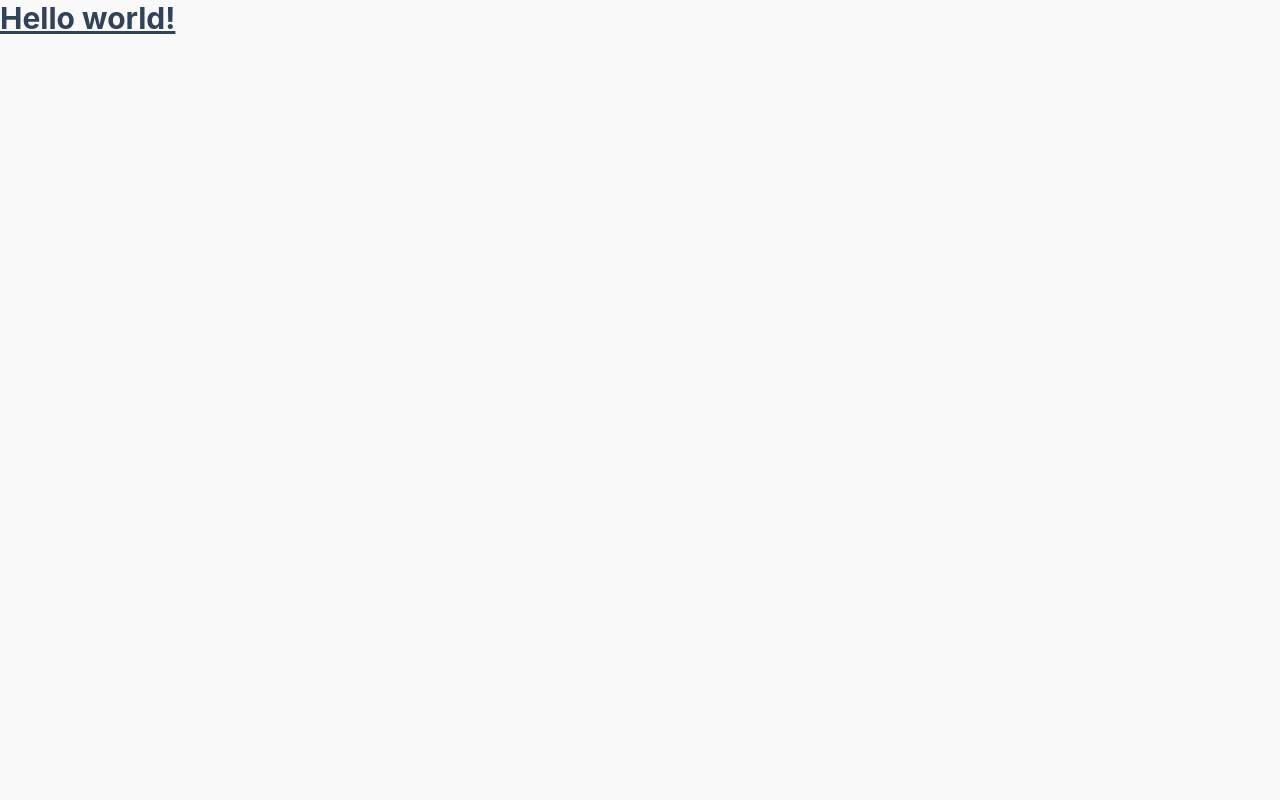
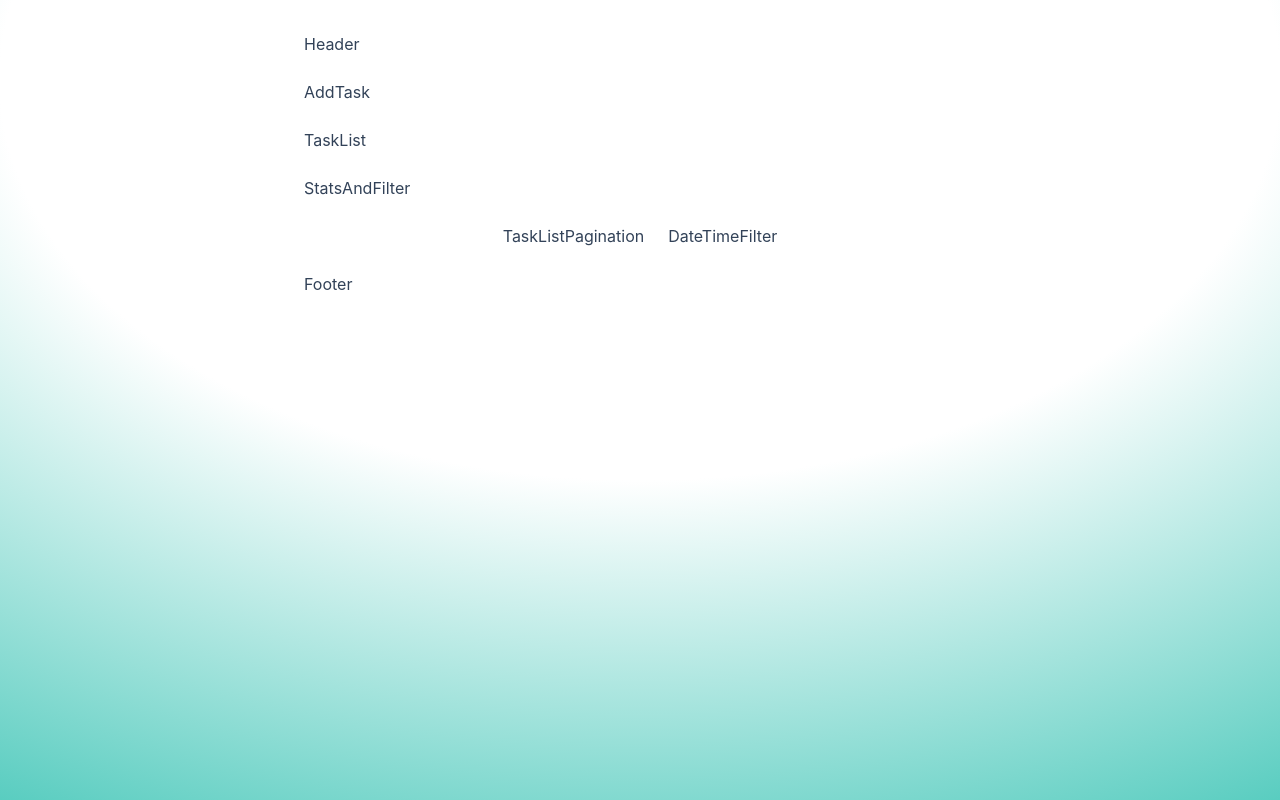
Before and after one commit to Dung2703/MERN-Project-ToDoX, a React (Vite) app in the folder Frontend/: page / in a window 1280 px wide. Built offline with nearby package versions, Linux system fonts and the light colour scheme.

Commit message:
Homepage and backgroumd

```diff
--- /dev/null
+++ b/Frontend/src/components/AddTask.jsx
@@ -0,0 +1,9 @@
+import React from 'react'
+
+const AddTask = () => {
+    return (
+        <div>AddTask</div>
+    )
+}
+
+export default AddTask
--- /dev/null
+++ b/Frontend/src/components/DateTimeFilter.jsx
@@ -0,0 +1,9 @@
+import React from 'react'
+
+const DateTimeFilter = () => {
+    return (
+        <div>DateTimeFilter</div>
+    )
+}
+
+export default DateTimeFilter
--- /dev/null
+++ b/Frontend/src/components/Footer.jsx
@@ -0,0 +1,9 @@
+import React from 'react'
+
+const Footer = () => {
+    return (
+        <div>Footer</div>
+    )
+}
+
+export default Footer
--- /dev/null
+++ b/Frontend/src/components/Header.jsx
@@ -0,0 +1,7 @@
+import React from 'react'
+
+export const Header = () => {
+    return (
+        <div>Header</div>
+    )
+}
--- /dev/null
+++ b/Frontend/src/components/StatsAndFilter.jsx
@@ -0,0 +1,9 @@
+import React from 'react'
+
+const StatsAndFilter = () => {
+    return (
+        <div>StatsAndFilter</div>
+    )
+}
+
+export default StatsAndFilter
--- /dev/null
+++ b/Frontend/src/components/TaskList.jsx
@@ -0,0 +1,9 @@
+import React from 'react'
+
+const TaskList = () => {
+    return (
+        <div>TaskList</div>
+    )
+}
+
+export default TaskList
--- /dev/null
+++ b/Frontend/src/components/TaskListPagination.jsx
@@ -0,0 +1,9 @@
+import React from 'react'
+
+const TaskListPagination = () => {
+    return (
+        <div>TaskListPagination</div>
+    )
+}
+
+export default TaskListPagination
--- a/Frontend/src/pages/HomePage.jsx
+++ b/Frontend/src/pages/HomePage.jsx
@@ -1,10 +1,45 @@
+import StatsAndFilter from '@/components/StatsAndFilter'
+import { Header } from '@/components/Header'
+import AddTask from '@/components/AddTask'
+import TaskList from '@/components/TaskList'
 import React from 'react'
+import TaskListPagination from '@/components/TaskListPagination'
+import DateTimeFilter from '@/components/DateTimeFilter'
+import Footer from '@/components/Footer'
 
 const HomePage = () => {
     return (
-        <div><h1 class="text-3xl font-bold underline">
-            Hello world!
-        </h1></div>
+        <div className="min-h-screen w-full bg-white relative">
+            {/* Teal Glow Background */}
+            <div
+                className="absolute inset-0 z-0"
+                style={{
+                    backgroundImage: `
+        radial-gradient(125% 125% at 50% 10%, #ffffff 40%, #14b8a6 100%)
+      `,
+                    backgroundSize: "100% 100%",
+                }}
+            />
+            {/* Your Content/Components */}
+            <div className='container pt-8 mx-auto relative z-10'>
+                <div className='w-full max-w-2xl -6 mx-auto space-y-6'>
+                    <Header />
+                    <AddTask />
+                    <TaskList />
+                    <StatsAndFilter />
+
+                    <div className='flex flex-col items-center justify-center gap-6 sm:flex-row'>
+                        <TaskListPagination />
+                        <DateTimeFilter />
+                    </div>
+                    <Footer />
+                </div>
+            </div>
+        </div>
+
+
+
+
     )
 }
 
```
